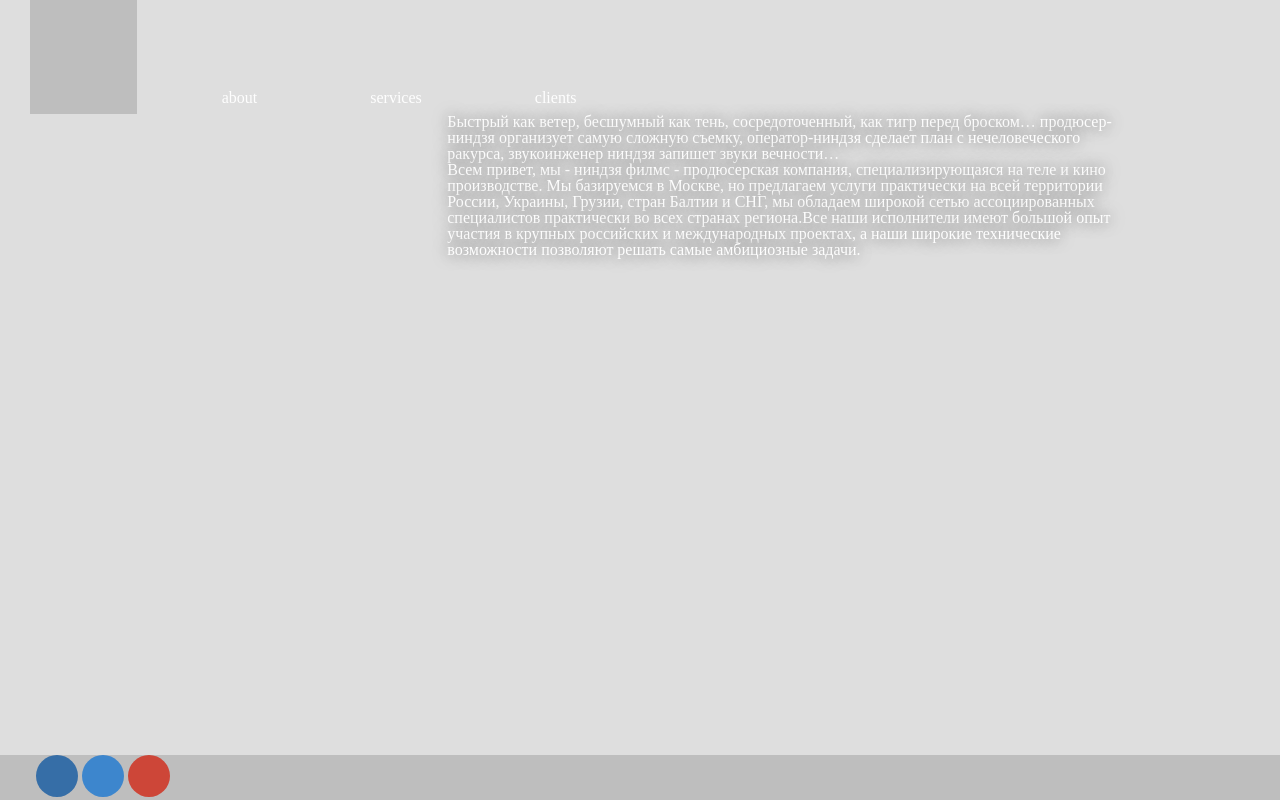
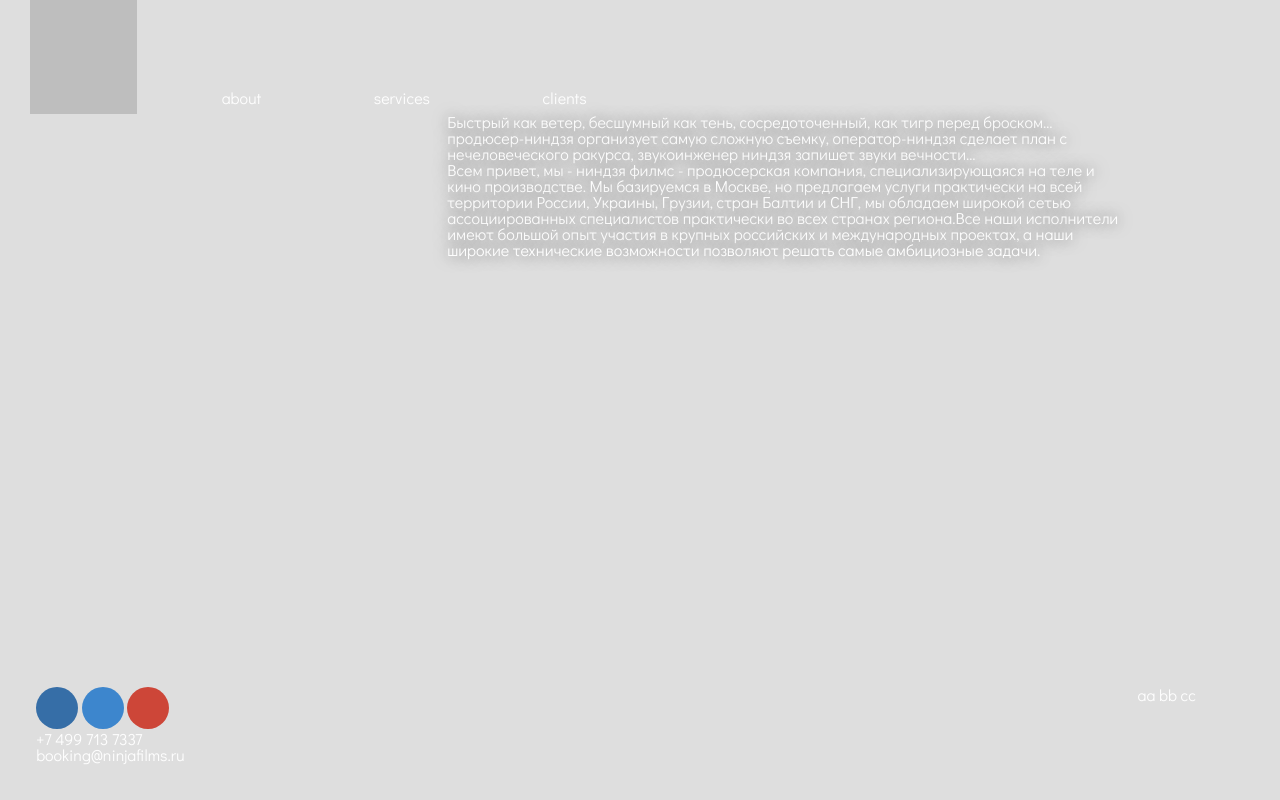
Before and after one commit to yanorlov/ninja, a plain HTML site: page index.html in a window 1280 px wide. Drawn offline with Linux system fonts and the light colour scheme.

Commit message:
edit footer + font

```diff
--- a/css/styles.css
+++ b/css/styles.css
@@ -4,6 +4,7 @@ html, body, .wrapper {
 
 html {
     color: #fefefe;
+    font-family: 'Didact Gothic', sans-serif;
 }
 
 a {
@@ -56,8 +57,13 @@ footer {
     position: absolute;
     width: 100%;
     bottom: 0;
+    padding-bottom: 37px;
     padding-left: 2.8235%;
-    background: #bebebe;
+}
+
+.contacts {
+    width: 30%;
+    float: left;
 }
 
 .socialmedias a {
@@ -78,3 +84,8 @@ footer {
 .sm-yt {
     background-color: #cd4638;
 }
+
+.langs {
+    float: right;
+    padding-right: 6.7647%;
+}
--- a/index.html
+++ b/index.html
@@ -3,6 +3,7 @@
 <head lang="ru">
     <meta charset="UTF-8">
     <meta name="viewport" content="width=device-width, initial-scale=1.0, maximum-scale=1.0, user-scalable=no">
+    <link href='https://fonts.googleapis.com/css?family=Didact+Gothic&subset=latin,cyrillic' rel='stylesheet' type='text/css'>
     <link rel="stylesheet" href="css/reset.css" type="text/css">
     <link rel="stylesheet" href="css/styles.css" type="text/css">
     <title></title>
@@ -38,11 +39,17 @@
                     <a href="" class="sm-vim"></a>
                     <a href="" class="sm-yt"></a>
                 </div>
+                <p class="">
+                    +7 499 713 7337
+                </p>
+                <p class="">
+                    booking@ninjafilms.ru
+                </p>
             </div>
             <div class="langs">
-                <a href=""></a>
-                <a href=""></a>
-                <a href=""></a>
+                <a href="">aa</a>
+                <a href="">bb</a>
+                <a href="">cc</a>
             </div>
         </footer>
     </div>
```
